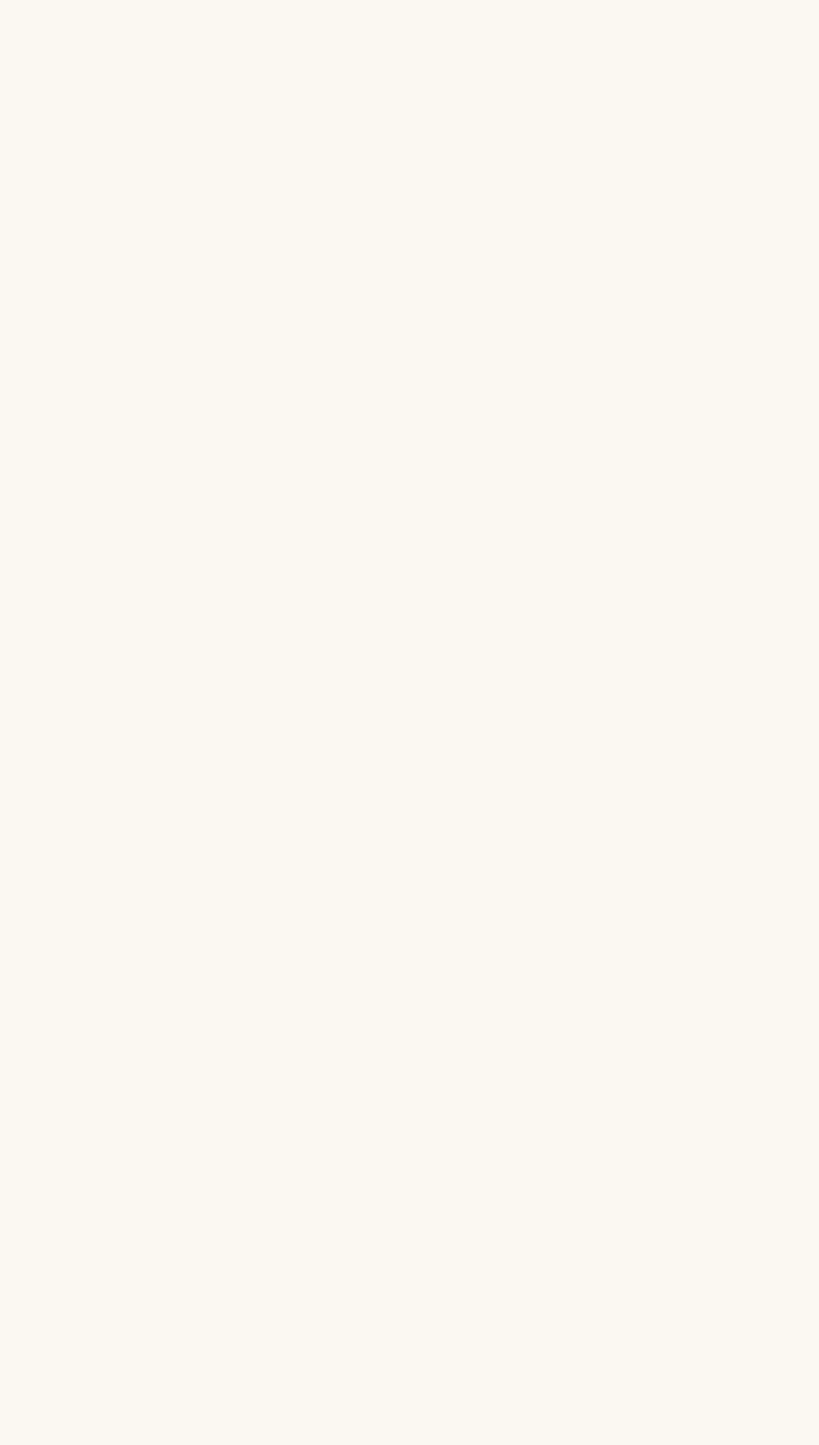
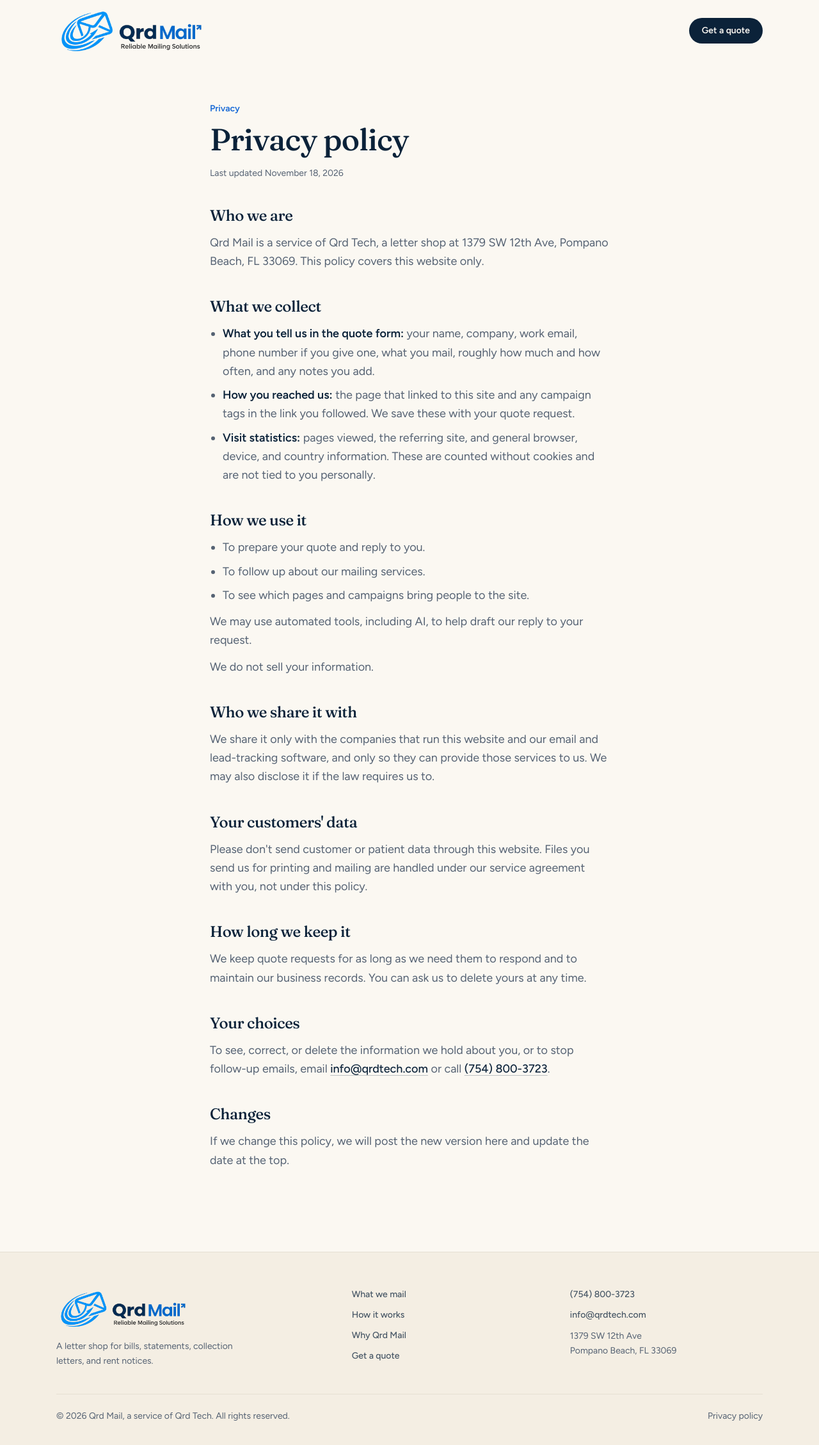
Before and after one commit to veenomous/QRD, a Next.js app: page /privacy in a window 1280 px wide. Before the commit this address had no page. Shown: the top 2258 px of the page at 64% size. Before the commit the page ends 800 px from the top, so only its background shows below. Built offline with nearby package versions, Linux system fonts and the light colour scheme.

Commit message:
feat: add privacy page, visitor analytics, sitemap and robots
Adds a plain-language privacy policy linked from the footer, Vercel
Web Analytics (cookieless), and sitemap.xml / robots.txt.

Co-Authored-By: Claude <noreply@anthropic.com>

```diff
--- a/package.json
+++ b/package.json
@@ -11,6 +11,7 @@
   "dependencies": {
     "@base-ui/react": "^1.2.0",
     "@hookform/resolvers": "^5.2.2",
+    "@vercel/analytics": "^2.0.1",
     "class-variance-authority": "^0.7.1",
     "clsx": "^2.1.1",
     "framer-motion": "^12.35.2",
--- a/src/app/layout.tsx
+++ b/src/app/layout.tsx
@@ -1,5 +1,6 @@
 import type { Metadata } from "next";
 import { Figtree, Fraunces } from "next/font/google";
+import { Analytics } from "@vercel/analytics/next";
 import "./globals.css";
 import { siteConfig } from "@/data/site-metadata";
 import { organizationSchema } from "@/lib/structured-data";
@@ -51,6 +52,7 @@ export default function RootLayout({
           }}
         />
         {children}
+        <Analytics />
       </body>
     </html>
   );
--- /dev/null
+++ b/src/app/privacy/page.tsx
@@ -0,0 +1,161 @@
+import Image from "next/image";
+import Link from "next/link";
+import { LandingFooter } from "@/components/landing/footer";
+import { buildMetadata } from "@/lib/metadata";
+import { siteConfig } from "@/data/site-metadata";
+
+export const metadata = buildMetadata({
+  title: "Privacy policy",
+  description:
+    "What Qrd Mail collects through this website, how we use it, and how to ask us to change or delete it.",
+  slug: "privacy",
+});
+
+const UPDATED = "November 18, 2026";
+
+export default function PrivacyPage() {
+  const { phone, phoneHref, email, address } = siteConfig.contact;
+  const linkClass =
+    "focus-accent rounded-sm font-medium text-ink underline decoration-ink/25 underline-offset-4 transition-colors hover:decoration-ink";
+
+  return (
+    <>
+      <header className="bg-warm-white">
+        <nav
+          aria-label="Main"
+          className="mx-auto flex h-20 max-w-6xl items-center justify-between px-6 md:h-24"
+        >
+          <Link href="/" className="focus-accent rounded-sm">
+            <Image
+              src="/logo-qrdmail.png"
+              alt="Qrd Mail"
+              width={235}
+              height={72}
+              className="h-14 w-auto md:h-18"
+              priority
+            />
+          </Link>
+          <Link
+            href="/#quote"
+            className="focus-accent inline-flex h-10 items-center rounded-full bg-ink px-5 text-sm font-semibold text-warm-white transition-colors hover:bg-qrd-accent"
+          >
+            Get a quote
+          </Link>
+        </nav>
+      </header>
+
+      <main className="bg-warm-white pb-24 pt-10 md:pb-32 md:pt-16">
+        <article className="mx-auto max-w-2xl px-6">
+          <p className="text-sm font-semibold text-qrd-accent">Privacy</p>
+          <h1 className="display mt-3 text-4xl leading-[1.1] text-ink md:text-5xl">
+            Privacy policy
+          </h1>
+          <p className="mt-4 text-sm text-text-muted">Last updated {UPDATED}</p>
+
+          <div className="mt-10 space-y-10 text-lg leading-relaxed text-text-muted [&_li]:mt-2 [&_p]:mt-3 [&_ul]:mt-3 [&_ul]:list-disc [&_ul]:pl-5">
+            <section>
+              <h2 className="display text-2xl text-ink">Who we are</h2>
+              <p>
+                {siteConfig.name} is a service of Qrd Tech, a letter shop at{" "}
+                {address.street}, {address.city}, {address.region}{" "}
+                {address.postalCode}. This policy covers this website only.
+              </p>
+            </section>
+
+            <section>
+              <h2 className="display text-2xl text-ink">What we collect</h2>
+              <ul>
+                <li>
+                  <strong className="font-semibold text-ink">What you tell us in the quote form:</strong>{" "}
+                  your name, company, work email, phone number if you give
+                  one, what you mail, roughly how much and how often, and any
+                  notes you add.
+                </li>
+                <li>
+                  <strong className="font-semibold text-ink">How you reached us:</strong>{" "}
+                  the page that linked to this site and any campaign tags in
+                  the link you followed. We save these with your quote request.
+                </li>
+                <li>
+                  <strong className="font-semibold text-ink">Visit statistics:</strong>{" "}
+                  pages viewed, the referring site, and general browser,
+                  device, and country information. These are counted without
+                  cookies and are not tied to you personally.
+                </li>
+              </ul>
+            </section>
+
+            <section>
+              <h2 className="display text-2xl text-ink">How we use it</h2>
+              <ul>
+                <li>To prepare your quote and reply to you.</li>
+                <li>To follow up about our mailing services.</li>
+                <li>To see which pages and campaigns bring people to the site.</li>
+              </ul>
+              <p>
+                We may use automated tools, including AI, to help draft our
+                reply to your request.
+              </p>
+              <p>We do not sell your information.</p>
+            </section>
+
+            <section>
+              <h2 className="display text-2xl text-ink">Who we share it with</h2>
+              <p>
+                We share it only with the companies that run this website and
+                our email and lead-tracking software, and only so they can
+                provide those services to us. We may also disclose it if the
+                law requires us to.
+              </p>
+            </section>
+
+            <section>
+              <h2 className="display text-2xl text-ink">Your customers&apos; data</h2>
+              <p>
+                Please don&apos;t send customer or patient data through this
+                website. Files you send us for printing and mailing are
+                handled under our service agreement with you, not under this
+                policy.
+              </p>
+            </section>
+
+            <section>
+              <h2 className="display text-2xl text-ink">How long we keep it</h2>
+              <p>
+                We keep quote requests for as long as we need them to respond
+                and to maintain our business records. You can ask us to delete
+                yours at any time.
+              </p>
+            </section>
+
+            <section>
+              <h2 className="display text-2xl text-ink">Your choices</h2>
+              <p>
+                To see, correct, or delete the information we hold about you,
+                or to stop follow-up emails, email{" "}
+                <a href={`mailto:${email}`} className={linkClass}>
+                  {email}
+                </a>{" "}
+                or call{" "}
+                <a href={phoneHref} className={`${linkClass} whitespace-nowrap`}>
+                  {phone}
+                </a>
+                .
+              </p>
+            </section>
+
+            <section>
+              <h2 className="display text-2xl text-ink">Changes</h2>
+              <p>
+                If we change this policy, we will post the new version here
+                and update the date at the top.
+              </p>
+            </section>
+          </div>
+        </article>
+      </main>
+
+      <LandingFooter />
+    </>
+  );
+}
--- /dev/null
+++ b/src/app/robots.ts
@@ -0,0 +1,9 @@
+import type { MetadataRoute } from "next";
+import { siteConfig } from "@/data/site-metadata";
+
+export default function robots(): MetadataRoute.Robots {
+  return {
+    rules: { userAgent: "*", allow: "/", disallow: "/api/" },
+    sitemap: `${siteConfig.url}/sitemap.xml`,
+  };
+}
--- /dev/null
+++ b/src/app/sitemap.ts
@@ -0,0 +1,9 @@
+import type { MetadataRoute } from "next";
+import { siteConfig } from "@/data/site-metadata";
+
+export default function sitemap(): MetadataRoute.Sitemap {
+  return [
+    { url: siteConfig.url, changeFrequency: "monthly", priority: 1 },
+    { url: `${siteConfig.url}/privacy`, changeFrequency: "yearly", priority: 0.2 },
+  ];
+}
--- a/src/components/landing/footer.tsx
+++ b/src/components/landing/footer.tsx
@@ -1,11 +1,13 @@
 import Image from "next/image";
+import Link from "next/link";
 import { siteConfig } from "@/data/site-metadata";
 
+// Rooted at "/" so they also work from the privacy page
 const links = [
-  { href: "#mail", label: "What we mail" },
-  { href: "#how", label: "How it works" },
-  { href: "#why", label: "Why Qrd Mail" },
-  { href: "#quote", label: "Get a quote" },
+  { href: "/#mail", label: "What we mail" },
+  { href: "/#how", label: "How it works" },
+  { href: "/#why", label: "Why Qrd Mail" },
+  { href: "/#quote", label: "Get a quote" },
 ];
 
 export function LandingFooter() {
@@ -32,13 +34,13 @@ export function LandingFooter() {
 
           <nav aria-label="Footer" className="flex flex-col items-start gap-3 text-sm">
             {links.map((link) => (
-              <a
+              <Link
                 key={link.href}
                 href={link.href}
                 className="focus-accent rounded-sm font-medium text-ink/75 transition-colors hover:text-ink"
               >
                 {link.label}
-              </a>
+              </Link>
             ))}
           </nav>
 
@@ -64,10 +66,18 @@ export function LandingFooter() {
           </address>
         </div>
 
-        <p className="mt-10 border-t border-border pt-6 text-sm text-text-muted">
-          &copy; {new Date().getFullYear()} {siteConfig.name}, a service of Qrd
-          Tech. All rights reserved.
-        </p>
+        <div className="mt-10 flex flex-wrap items-center justify-between gap-x-6 gap-y-2 border-t border-border pt-6 text-sm text-text-muted">
+          <p>
+            &copy; {new Date().getFullYear()} {siteConfig.name}, a service of
+            Qrd Tech. All rights reserved.
+          </p>
+          <Link
+            href="/privacy"
+            className="focus-accent rounded-sm transition-colors hover:text-ink"
+          >
+            Privacy policy
+          </Link>
+        </div>
       </div>
     </footer>
   );
```
Also changed, not shown: 1 other file (tests, documents, lock files or other folders).
